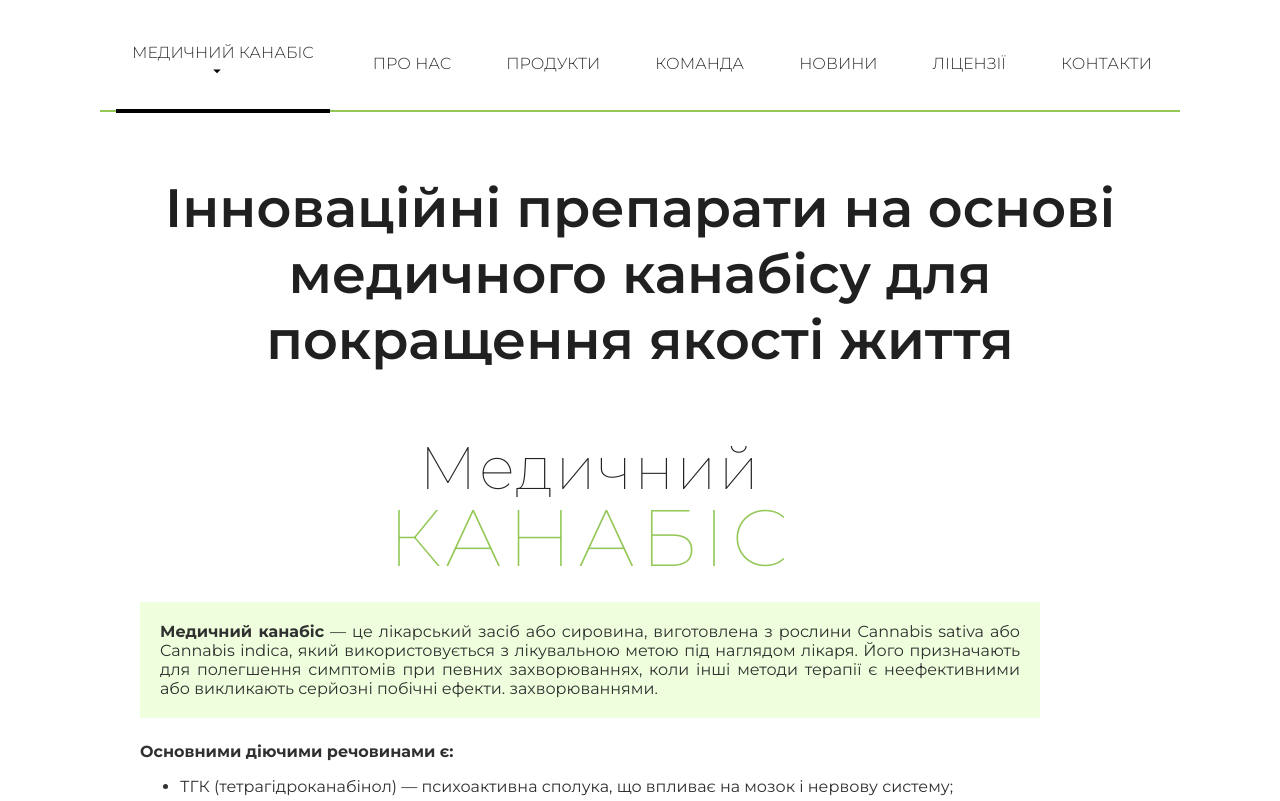
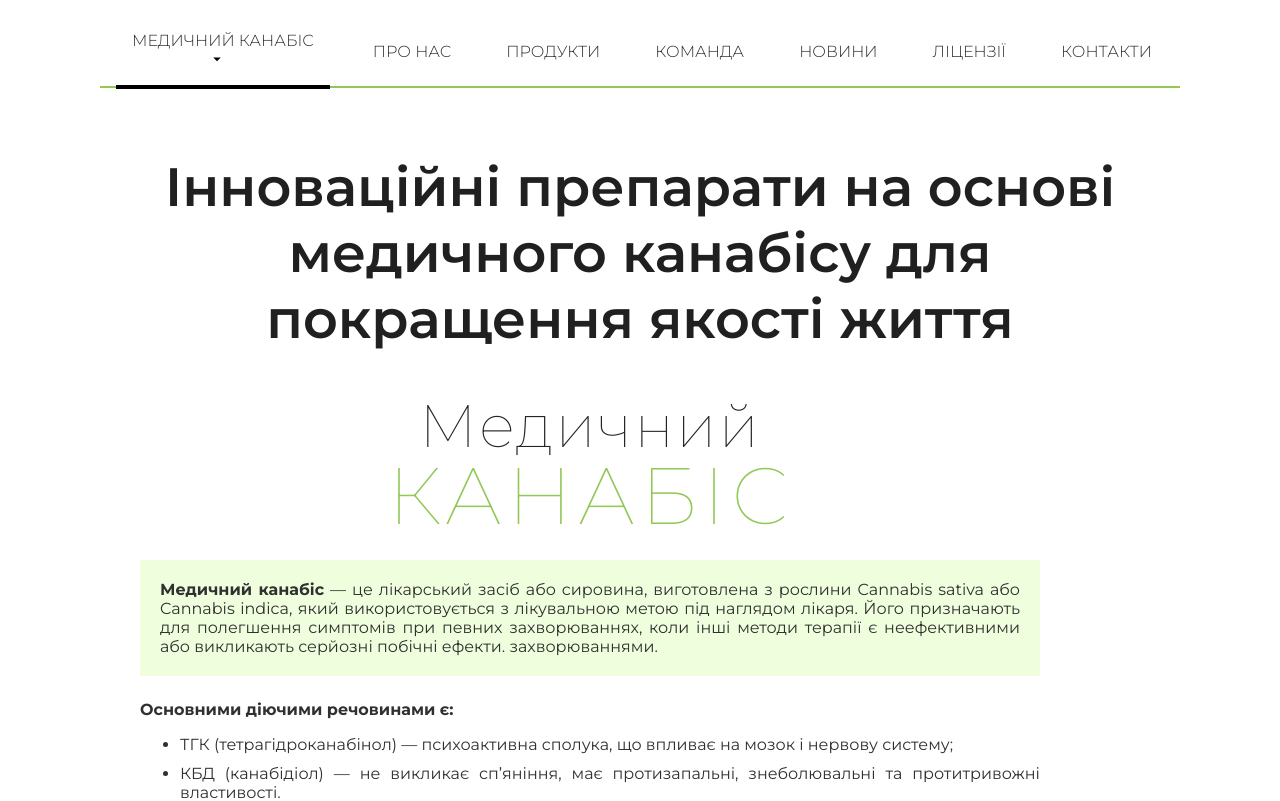
Before and after one commit to lowtab777/ecofarm-website, an Angular app: page / in a window 1280 px wide. Shown: the top 801 px of the page. Built offline with nearby package versions, Linux system fonts and the light colour scheme.

Commit message:
changed for header, main page, about

```diff
--- a/src/app/app.component.scss
+++ b/src/app/app.component.scss
@@ -31,11 +31,21 @@
   z-index: 100;
 }
 
+@media (min-width: 600px) and (max-width: 1400px) {
+    .app-header {
+    height: 60px;
+  }
+}
+
 @media (max-width: 600px) {
   .app-header,
   .app-content {
-    padding-left: 8px !important;
-    padding-right: 8px !important;
+    padding: 0 8px !important;
+  }
+
+  .app-header {
+      background: #b14e4e;
+    height: 40px;
   }
 
   .app-footer {
--- a/src/app/components/about-us/about-us.component.scss
+++ b/src/app/components/about-us/about-us.component.scss
@@ -21,7 +21,7 @@
 }
 
 .content {
-  max-width: 1200px;
+  max-width: 1400px;
 }
 
 .about-us-page-img {
--- a/src/app/components/ecofarm-header/ecofarm-header.component.scss
+++ b/src/app/components/ecofarm-header/ecofarm-header.component.scss
@@ -8,6 +8,7 @@
   border-bottom: 2px solid #93c756;
   width: 100%;
   background: #fff;
+  height: 63.5px;
 }
 
 .mat-toolbar a.active-link {
@@ -78,20 +79,40 @@ a{
     display: flex;
     justify-content: space-between !important;
     align-items: end !important;
+    height: 20px;
+      margin-top: 3rem;
   }
   .mobile-nav {
     position: absolute;
-    top: 70px;
+    top: 50px;
     left: 0;
     width: 100vw;
-    background: white;
+    height: 20px;
     z-index: 100;
     box-shadow: 0 2px 8px rgba(0, 0, 0, 0.08);
   }
+
+  .nav-menu {
+      padding-bottom: 0rem;
+  }
+
+
 }
 
 @media (min-width: 600px) and (max-width: 1400px) {
   .logo  {
     display: none;
   }
+
+  .nav-menu {
+    height: 60px;
+  }
+
+  .mat-toolbar a.active-link{
+    height: 76.5px;
+  }
+
+  .toolbar {
+    height: 40px;
+  }
 }
--- a/src/app/components/main-page/main-page.component.scss
+++ b/src/app/components/main-page/main-page.component.scss
@@ -13,17 +13,18 @@
   justify-content: center;
   font-size: 36px;
   text-align: center;
-  max-width: 1200px;
+  max-width: 1400px;
 }
 
 .slogan h2 {
+  margin: 1.5rem 0;
 }
 
 .main-content {
   display: flex;
   flex-direction: row;
   gap: 20px;
-  max-width: 1200px;
+  max-width: 1400px;
 }
 
 .main-page-text {
```
